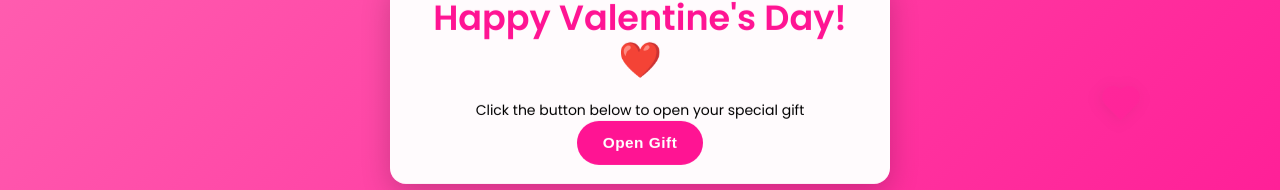
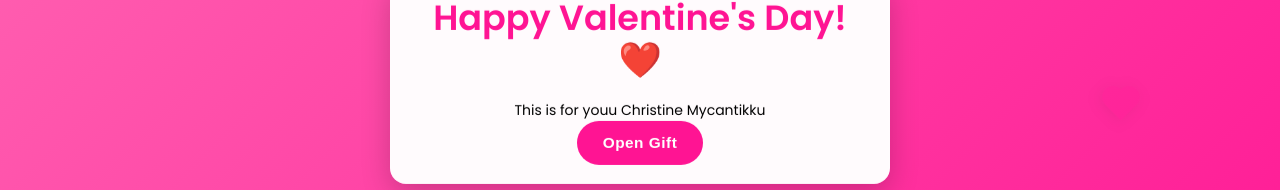
Before and after one commit to Jovi23052005/MyTeacherr, a plain HTML site: page index.html in a window 1280 px wide. Shown: the part 319-509 px from the top of the page. Drawn offline with Linux system fonts and the light colour scheme.

Commit message:
Update index.html

```diff
--- a/index.html
+++ b/index.html
@@ -20,7 +20,7 @@
     <!-- Welcome Message -->
     <div class="welcome-message">
         <h1>Happy Valentine's Day! ❤️</h1>
-        <p>Click the button below to open your special gift</p>
+        <p>This is for youu Christine Mycantikku</p>
         <button class="start-button">Open Gift</button>
     </div>
     <!-- End Of Welcome Messages -->
```
